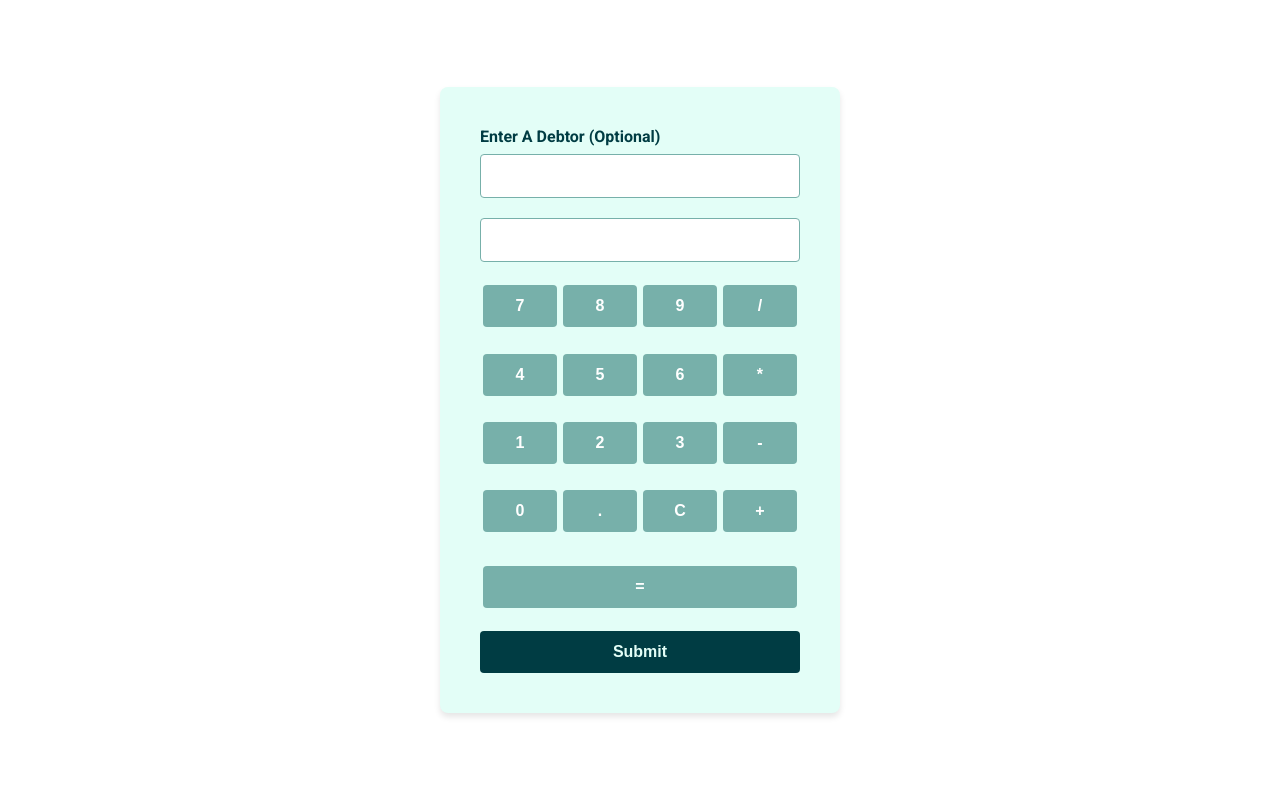
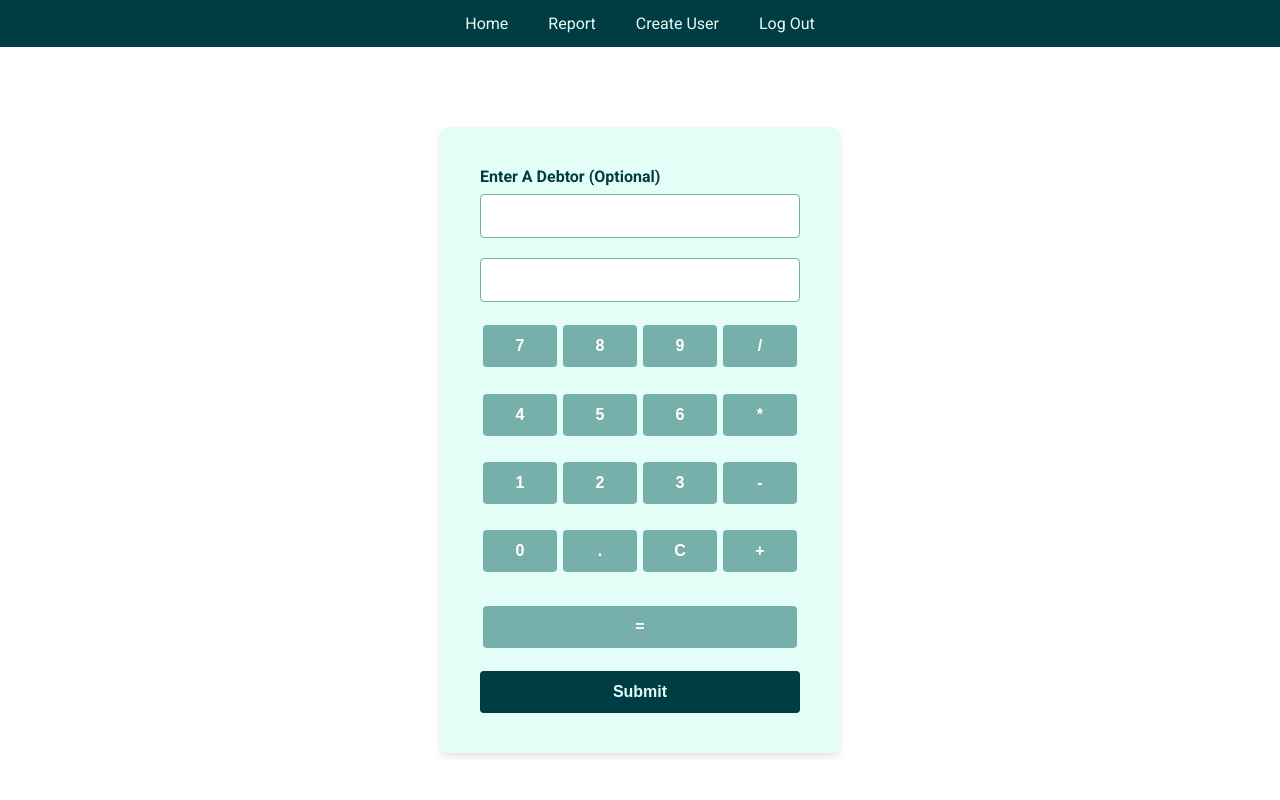
Before and after one commit to Tristan-Galano/pos-with-debt-tracking, a Flask app: page /cashier in a window 1280 px wide. Run offline with Flask 3, Linux system fonts and the light colour scheme; a user stored in the database is signed in.

Commit message:
Create nav bar and base html

```diff
--- a/app.py
+++ b/app.py
@@ -18,7 +18,8 @@ app.app_context().push()
 
 @app.route("/")
 def home():
-
+    if session.get('id'):
+        return redirect('cashier')
     return render_template("index.html")
 
 @app.route("/login", methods=["POST"])
--- a/static/css/style.css
+++ b/static/css/style.css
@@ -9,17 +9,41 @@
 }
 
 body {
-    font-family: 'Roboto', sans-serif;
-    background-color: #FFFFFF; /* Set background to white */
+  font-family: "Roboto", sans-serif;
+  background-color: #ffffff; /* Set background to white */
   display: flex;
   justify-content: center;
   align-items: center;
+  flex-direction: column;
   height: 100vh;
+}
+/* Navbar Styles (No changes here) */
+nav {
+  width: 100%; /* Ensure the navbar spans the entire width */
+  background-color: #003c43; /* Main Color */
+  overflow: hidden;
+  position: fixed; /* Fix navbar at the top */
+  top: 0;
+  left: 0;
+  z-index: 1000; /* Ensure it stays above other elements */
+}
+
+nav ul {
+  list-style-type: none;
+  margin: 0;
+  padding: 0;
+  display: flex;
+  justify-content: center; /* Center the navbar items */
+}
+
+/* Add padding to the body content to avoid overlapping with the navbar */
+.login-container {
+  margin-top: 80px; /* Push the calculator content below the navbar */
 }
 
 /* Login Container */
 .login-container {
-    background-color: #E3FEF7; /* Fourth Color */
+  background-color: #e3fef7; /* Fourth Color */
   padding: 40px;
   border-radius: 8px;
   /* Optional: Adjust the box-shadow for better visibility */
@@ -184,7 +208,39 @@ option {
   overflow: hidden; /* Clip overflowing content */
 }
 
+/* Navbar Styles */
+nav {
+  background-color: #003c43; /* Main Color */
+  overflow: hidden;
+}
 
+nav ul {
+  list-style-type: none;
+}
+
+nav ul li {
+  float: left;
+}
+
+nav ul li a {
+  display: block;
+  color: #e3fef7; /* Fourth Color */
+  text-align: center;
+  padding: 14px 20px;
+  text-decoration: none;
+}
+
+nav ul li a:hover {
+  background-color: #135d66; /* Secondary Color */
+  color: #ffffff; /* White for better contrast on hover */
+}
+
+/* Clear Floats */
+nav::after {
+  content: "";
+  clear: both;
+  display: table;
+}
 
 @media (max-width: 400px) {
   .login-form h2 {
--- /dev/null
+++ b/templates/base.html
@@ -0,0 +1,23 @@
+<!DOCTYPE html>
+<html>
+<head>
+
+    <title>POS WITH DEBT MONITORING AND REPORT</title>
+    <link rel="stylesheet"  href="{{ url_for('static', filename='css/style.css') }}">
+</head>
+<body>
+<nav>
+    <ul>
+        <li><a href="/">Home</a></li>
+        <li><a href="/report">Report</a></li>
+        <li><a href="/sign-up">Create User</a></li>
+        <li><a href="/log_out">Log Out</a></li>
+    </ul>
+</nav>
+    {% block content %}
+
+    {% endblock content %}
+
+</body>
+
+</html>
--- a/templates/cashier.html
+++ b/templates/cashier.html
@@ -1,5 +1,6 @@
 <!DOCTYPE html>
 <html lang="en">
+    {% extends "base.html" %}
 <head>
     <meta charset="UTF-8">
     <title>Form Calculator</title>
@@ -7,6 +8,7 @@
     <link rel="stylesheet"  href="{{ url_for('static', filename='css/style.css') }}">
 </head>
 <body>
+    {% block content %}
     <div class="login-container">
         <form id="myForm" class="login-form">
             <!-- Input and Datalist -->
@@ -67,5 +69,6 @@
     </div>
     <!-- Include JavaScript -->
     <script src="{{ url_for('static', filename='js/script.js') }}"></script>
+    {% endblock content %}
 </body>
 </html>
--- a/templates/signup.html
+++ b/templates/signup.html
@@ -1,5 +1,6 @@
 <!DOCTYPE html>
 <html lang="en">
+    {% extends "base.html" %}
 <head>
     <meta charset="UTF-8">
     <title>Signup Page</title>
@@ -9,6 +10,7 @@
     <link rel="stylesheet"  href="{{ url_for('static', filename='css/style.css') }}">
 </head>
 <body>
+    {% block content %}
     <div class="login-container">
         <form class="login-form" action="{{url_for('create_user')}}" method="POST">
             <h2>Sign Up</h2>
@@ -33,5 +35,6 @@
             </div>
         </form>
     </div>
+    {% endblock content %}
 </body>
 </html>
```
Also changed, not shown: other parts of static/css/style.css (+23 -23 lines). Lines whose indentation alone changed are shown as unchanged.
